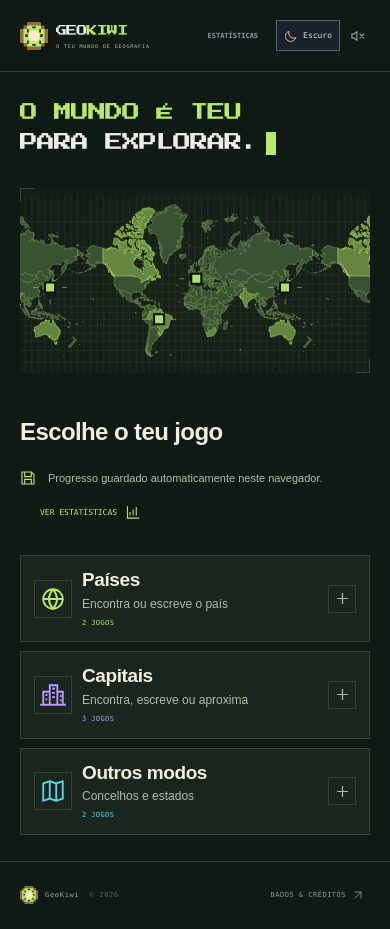
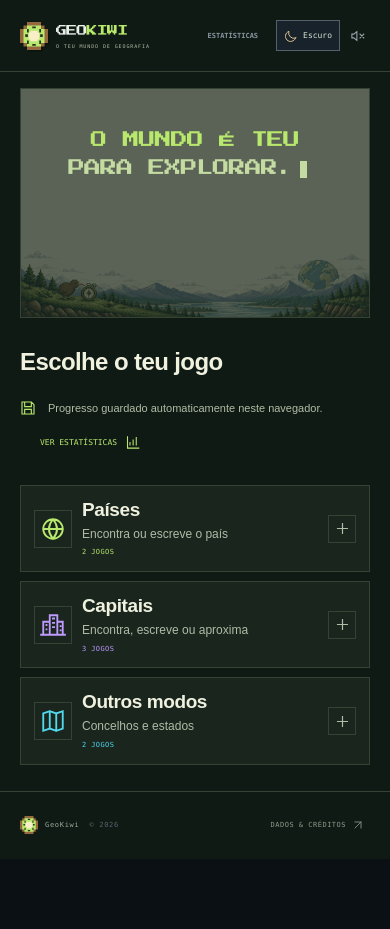
Before and after one commit to TiagoMustra/geokiwi, a React (Vite) app: page / in a window 390 px wide. After the commit the page ends 859 px from the top, so only its background shows below. Built offline with nearby package versions, Linux system fonts and the light colour scheme; a web font is replaced by a local one.

Commit message:
Update Site source

```diff
--- a/src/components/Home.jsx
+++ b/src/components/Home.jsx
@@ -11,8 +11,6 @@ import { scoreKey } from '../lib/game.js';
 import { Icon } from './Icon.jsx';
 import KeepCorrectControl from './KeepCorrectControl.jsx';
 import MapViewControl from './MapViewControl.jsx';
-import WorldMap from './WorldMap.jsx';
-import GlobeMap from './GlobeMap.jsx';
 import ModePreview, { CARD_TITLES } from './ModePreview.jsx';
 
 export default function Home({ difficulty, setDifficulty, mapView = 'flat', setMapView, scores, onStart, saves = {}, onResume, onStatistics, includeTerritories = false, setIncludeTerritories = () => {}, onExtraStart = () => {}, initialCategory = null }) {
@@ -26,11 +24,11 @@ export default function Home({ difficulty, setDifficulty, mapView = 'flat', setM
   const shownCategory = selectedCategory || lastCategory;
   const activeCategory = GAME_CATEGORIES.find(category => category.id === shownCategory);
   return <main className="home-shell">
-    <section className="hero restored-hero" aria-labelledby="hero-title">
+    <section className="hero restored-hero kiwi-banner" aria-labelledby="hero-title">
+      <img className="kiwi-banner-image" src="/art/kiwi-explorer-banner-v1.png" width="2172" height="724" alt="" aria-hidden="true" fetchPriority="high" />
       <div className="hero-copy">
         <h1 id="hero-title" aria-label="O mundo é teu para explorar."><span className="hero-type-line hero-type-first" aria-hidden="true">O MUNDO É TEU</span><span className="hero-type-line hero-type-second" aria-hidden="true">PARA EXPLORAR.<i className="pixel-cursor" /></span></h1>
       </div>
-      <div className="hero-art" aria-hidden="true">{mapView === 'globe' ? <GlobeMap decorative/> : <WorldMap decorative/>}<span className="corner top-left"/><span className="corner bottom-right"/></div>
     </section>
     <section className="games-section" id="jogos" aria-labelledby="games-title">
       <div className="section-heading">
--- a/src/play.css
+++ b/src/play.css
@@ -89,3 +89,25 @@
 @media(max-width:680px){.restored-hero.hero{min-height:0;gap:14px;padding-top:26px;padding-bottom:15px}.restored-hero h1{margin-bottom:14px}.restored-hero .hero-art{height:185px}.restored-hero .hero-art .map-container{height:100%}.hero-type-second{padding-right:15px}.restored-hero .hero-link{margin-top:0}}
 @media(prefers-reduced-motion:reduce){.hero-type-line{animation:none;clip-path:none}.restored-hero .pixel-cursor{animation:none}}
 @media(max-width:680px){.restored-hero h1{font-size:clamp(17px,4.6vw,30px)}}
+
+/* A single landscape frames the title without competing with the games. */
+.hero.kiwi-banner{display:block;position:relative;isolation:isolate;overflow:hidden;aspect-ratio:3/1;min-height:290px;max-height:420px;margin-top:22px;padding:0;border:1px solid var(--line);background:#f7edd8}
+.kiwi-banner-image{position:absolute;inset:0;width:100%;height:100%;object-fit:cover;object-position:center bottom;pointer-events:none}
+.kiwi-banner::after{content:"";position:absolute;inset:0;z-index:1;background:rgba(9,25,18,.65);pointer-events:none}
+.kiwi-banner .hero-copy{position:absolute;inset:0 0 34%;z-index:2;display:flex;align-items:center;justify-content:center;padding:20px;pointer-events:none}
+.kiwi-banner h1{margin:0;text-align:center;font-size:clamp(22px,2.6vw,36px);line-height:1.65;letter-spacing:-1px}
+.kiwi-banner .hero-type-line{margin-inline:auto}
+.kiwi-banner .hero-type-first{color:#f1f2df}
+.kiwi-banner .hero-type-second{color:#c4dca2}
+.kiwi-banner .pixel-cursor{background:#c4dca2}
+:root[data-theme="light"] .kiwi-banner::after{background:transparent}
+:root[data-theme="light"] .kiwi-banner .hero-type-first{color:#2f3d29}
+:root[data-theme="light"] .kiwi-banner .hero-type-second{color:#526b36}
+:root[data-theme="light"] .kiwi-banner .pixel-cursor{background:#526b36}
+@media(max-width:680px){
+  .hero.kiwi-banner{min-height:230px;max-height:none;aspect-ratio:auto;margin-top:16px}
+  .kiwi-banner-image{object-fit:contain;object-position:center bottom}
+  .kiwi-banner .hero-copy{inset:0 0 43%;padding:16px 8px}
+  .kiwi-banner h1{font-size:clamp(15px,4.3vw,28px);margin:0;letter-spacing:-.7px}
+  .kiwi-banner .pixel-cursor{height:1em;width:.4em}
+}
```
Also changed, not shown: public/art/kiwi-explorer-banner-v1.png (added), 1 other file (tests, documents, lock files or other folders).
